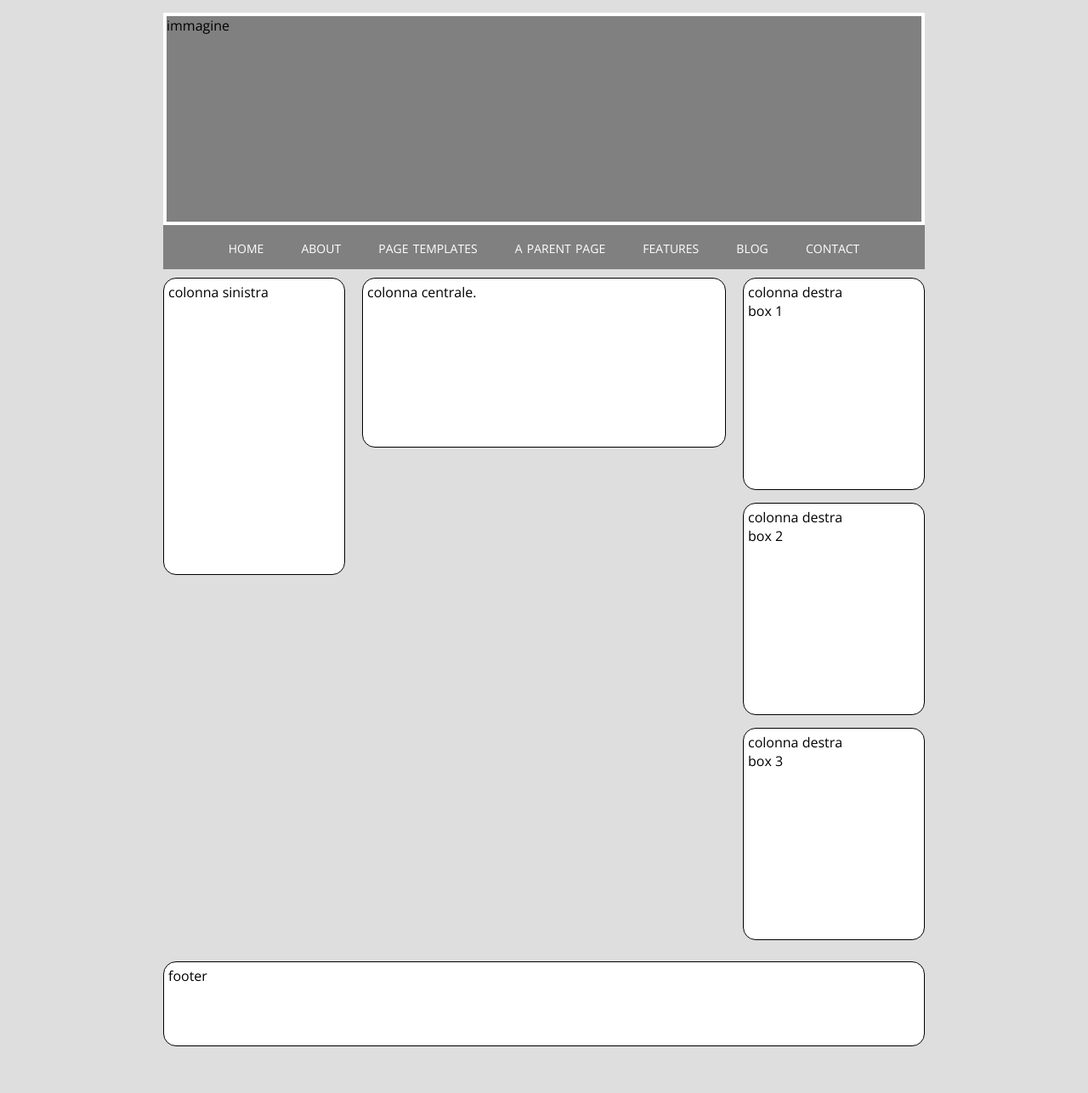
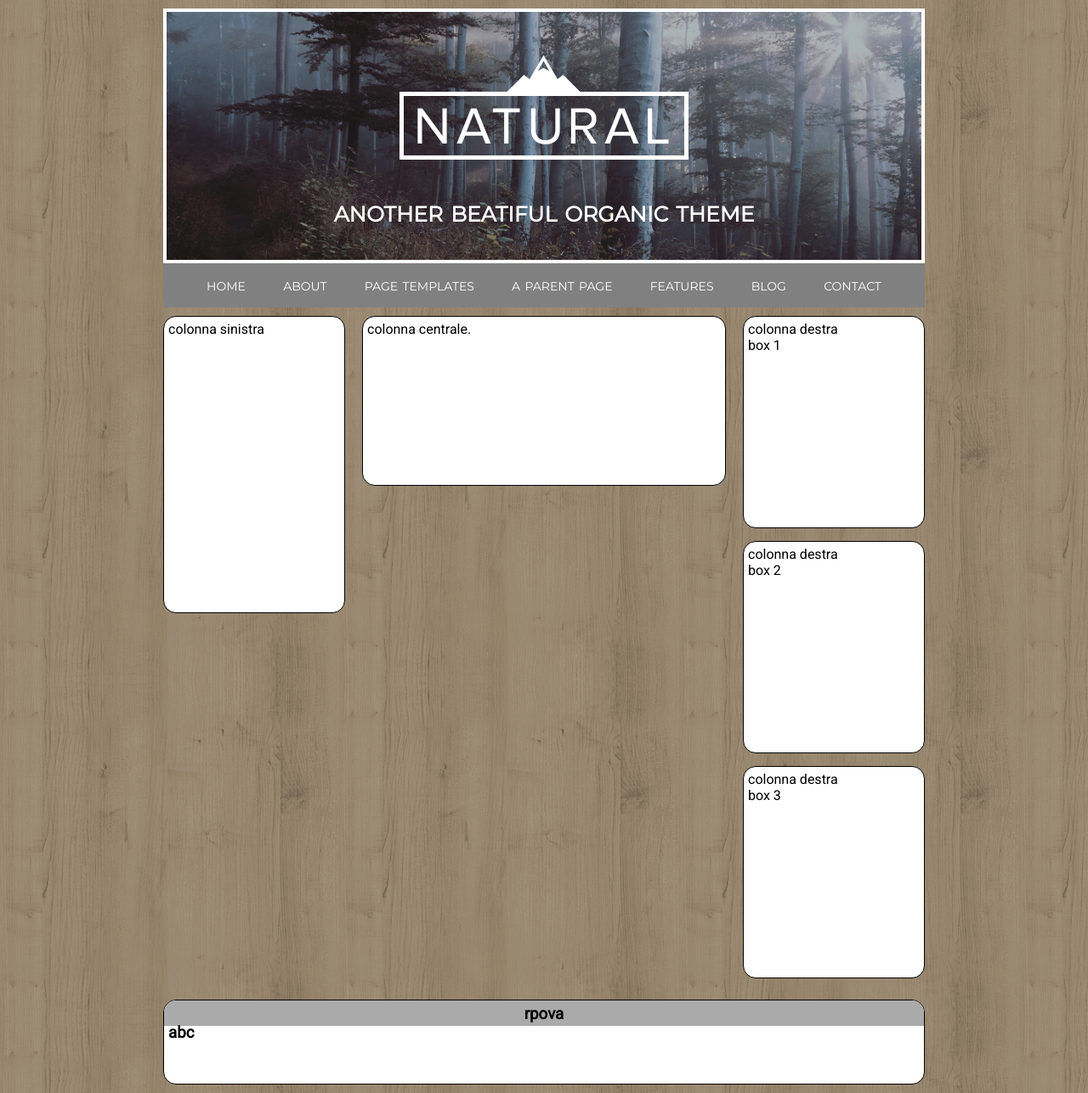
Before and after one commit to Vincenzo-Laveneziana/htmlcss-struttura-wp, a plain HTML site: page index.html in a window 1280 px wide. Shown: the whole page at 85% size. Before the commit the page ends 1242 px from the top, so only its background shows below. Drawn offline with nearby package versions, Linux system fonts and the light colour scheme.

Commit message:
Fine contenitore header

```diff
--- a/index.html
+++ b/index.html
@@ -3,9 +3,12 @@
   <head>
     <meta charset="utf-8">
     <title>Tema Wordpress</title>
+
     <link rel="stylesheet" href="style/main.css">
     <link rel="shortcut icon" href="img/add.png"/>
-    <link href="https://fonts.googleapis.com/css?family=Open+Sans&display=swap" rel="stylesheet">
+    <link href="https://fonts.googleapis.com/css?family=Montserrat&display=swap" rel="stylesheet">
+    <link href="https://fonts.googleapis.com/css?family=Roboto&display=swap" rel="stylesheet">
+
   </head>
 
 
@@ -14,11 +17,17 @@
     <div id="page_body">
 
       <!-- Parte iniziale del sito -->
-      <header id="position">
+      <header id="contenitore_header">
+
         <!-- parte dedicata all'immagine -->
         <div id="img_apertura">
-          immagine
+          <div class="logo">
+            <img class="logo" src="img/logo.png" alt="logo">
+            <h2>another beatiful organic theme </h2>
+          </div>
+
         </div>
+
         <!-- parte dedicata al menu -->
         <div id="contenitore_menu">
           <ul class="menu">
@@ -37,28 +46,31 @@
       <!-- parte centrale del sito -->
       <main>
 
-        <div class="contenitore_main">
+        <div class="contenitore_main clearfix">
+
+          <!-- colonna sinistra -->
           <div class="col-sx">
-            <aside class="aside">
+            <aside class="box-1-sx">
               colonna sinistra
             </aside>
           </div>
 
+          <!-- colonna centrale -->
           <div class="col-mid">
-            <p class="text-mid">colonna centrale.</p>
-
+            <p class="box-1-mid">colonna centrale.</p>
           </div>
 
+          <!-- colonna destra -->
           <div class="col-dx">
-            <section class="section_one">
+            <section class="box-1-dx">
               <p>colonna destra <br> box 1</p>
             </section>
 
-            <section class="section_two">
+            <section class="box-2-dx">
               <p>colonna destra <br> box 2</p>
             </section>
 
-            <section class="section_three">
+            <section class="box-2-dx">
               <p>colonna destra <br> box 3</p>
             </section>
 
@@ -69,10 +81,16 @@
       </main>
 
 
-      <footer>
+      <footer class="contenitore_footer">
 
-        <div class="contenitore_footer">
-          footer
+
+        <div class="footer_text" >
+          <h3>rpova</h>
+          <ul class="social">
+            <li>a</li>
+            <li>b</li>
+            <li>c</li>
+          </ul>
         </div>
 
       </footer>
--- a/style/main.css
+++ b/style/main.css
@@ -2,32 +2,50 @@
   margin: 0;
   box-sizing: border-box;
 }
-
 body{
-  background: #dedede;
-  font-family: 'Open Sans' ;
+  background-image: url('../img/background-pagina.png');
 }
 
 #page_body{
   width: 70%;
   max-width: 1200px;
   margin: 10px auto;
+  font-family: 'Roboto';
 }
 
 /* Sezione dell'header */
-header{
-  padding-top: 5px;
+#contenitore_header{
+  font-family: 'Montserrat';
 }
 
 #img_apertura{
   width: 100%;
-  margin: 0 auto;
+  height: 300px;
+  border: 4px solid white;
+  background-image: url('../img/background-banner.jpeg');
+  /* background-image: url('../img/logo.png'); */
+  background-position: center;
+  background-size: cover;
+  position: relative;
 }
 
-#img_apertura{
-  height: 250px;
-  background: grey;
-  border: 4px solid white;
+.logo{
+  text-align: center;
+  position: relative;
+  top:10%;
+}
+
+.logo img{
+  position: relative;
+  width: 50%;
+  max-width: 400px;
+}
+
+.logo h2{
+  position: relative;
+  font-variant-caps: small-caps;
+  color: white;
+  font-size: 35px;
 }
 
 #contenitore_menu{
@@ -63,7 +81,7 @@ header{
   margin: 10px auto;
 }
 
-.contenitore_main::after{
+.clearfix::after{
   content: '';
   display: table;
   clear: both;
@@ -77,63 +95,63 @@ header{
 
 .col-sx{
   width: 25%;
+  padding-right: 10px;
 }
 
-.aside{
+.box-1-sx{
   background: white;
   border: 1px solid black;
   border-radius: 15px;
   padding: 5px;
+
   height: 350px;
-  margin-right: 10px;
+  /* margin-right: 10px; */
 }
 
 .col-mid{
   width: 50%;
-  height: 250px;
+  padding: 0 10px;
 }
 
-.text-mid{
+.box-1-mid{
   border: 1px solid black;
   border-radius: 15px;
   background: white;
   padding: 5px;
   height: 200px;
-  margin: 0 10px;
+  /* margin: 0 10px; */
 }
 
 .col-dx{
   width: 25%;
+  padding-left: 10px;
 }
 
-.section_one{
+.box-1-dx{
   height: 250px;
   border: 1px solid black;
   border-radius: 15px;
   background: white;
   margin-bottom: 15px;
   padding: 5px;
-  margin-left: 10px;
 }
 
-.section_two{
+.box-2-dx{
   height: 250px;
   border: 1px solid black;
   border-radius: 15px;
   background: white;
   margin-bottom: 15px;
   padding: 5px;
-  margin-left: 10px;
 }
 
-.section_three{
+.box-3-dx{
   height: 250px;
   border: 1px solid black;
   border-radius: 15px;
   background: white;
   margin-bottom: 15px;
   padding: 5px;
-  margin-left: 10px;
 }
 
 
@@ -143,7 +161,22 @@ header{
   height: 100px;
   background: white;
   border-radius: 15px;
-  margin: 0 auto;
+  border: 1px solid black;
+  overflow: hidden;
+  text-align: center;
+}
+
+.footer_text{
+  height: 30px;
+  background: #aaa;
   padding: 5px;
-  border: 1px solid black;
 }
+
+.social{
+  padding: 0;
+}
+
+.social li {
+  list-style: none;
+  float: left;
+}
```
Also changed, not shown: img/background-banner.jpeg (added), img/background-pagina.png (added), img/logo.png (added).
